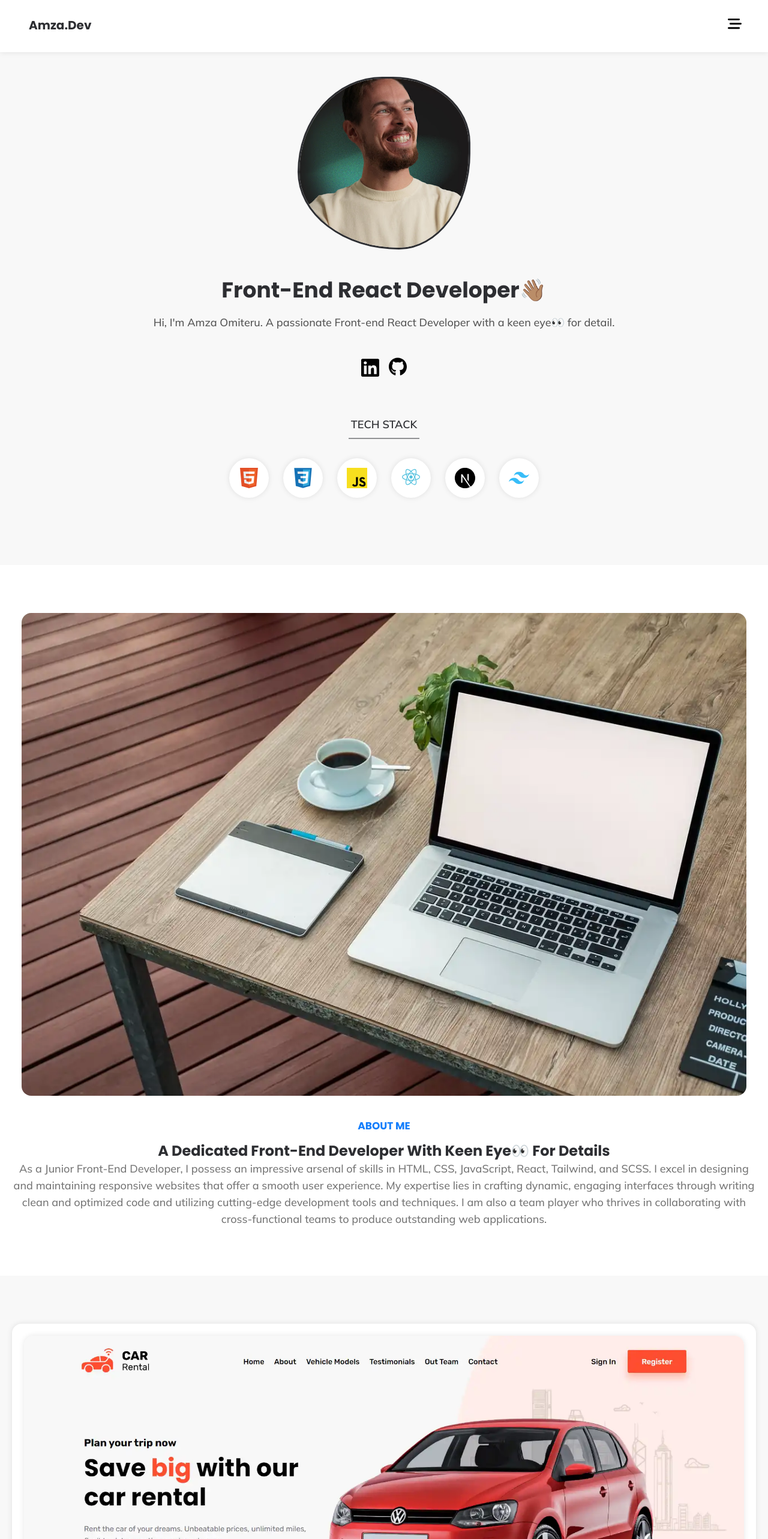
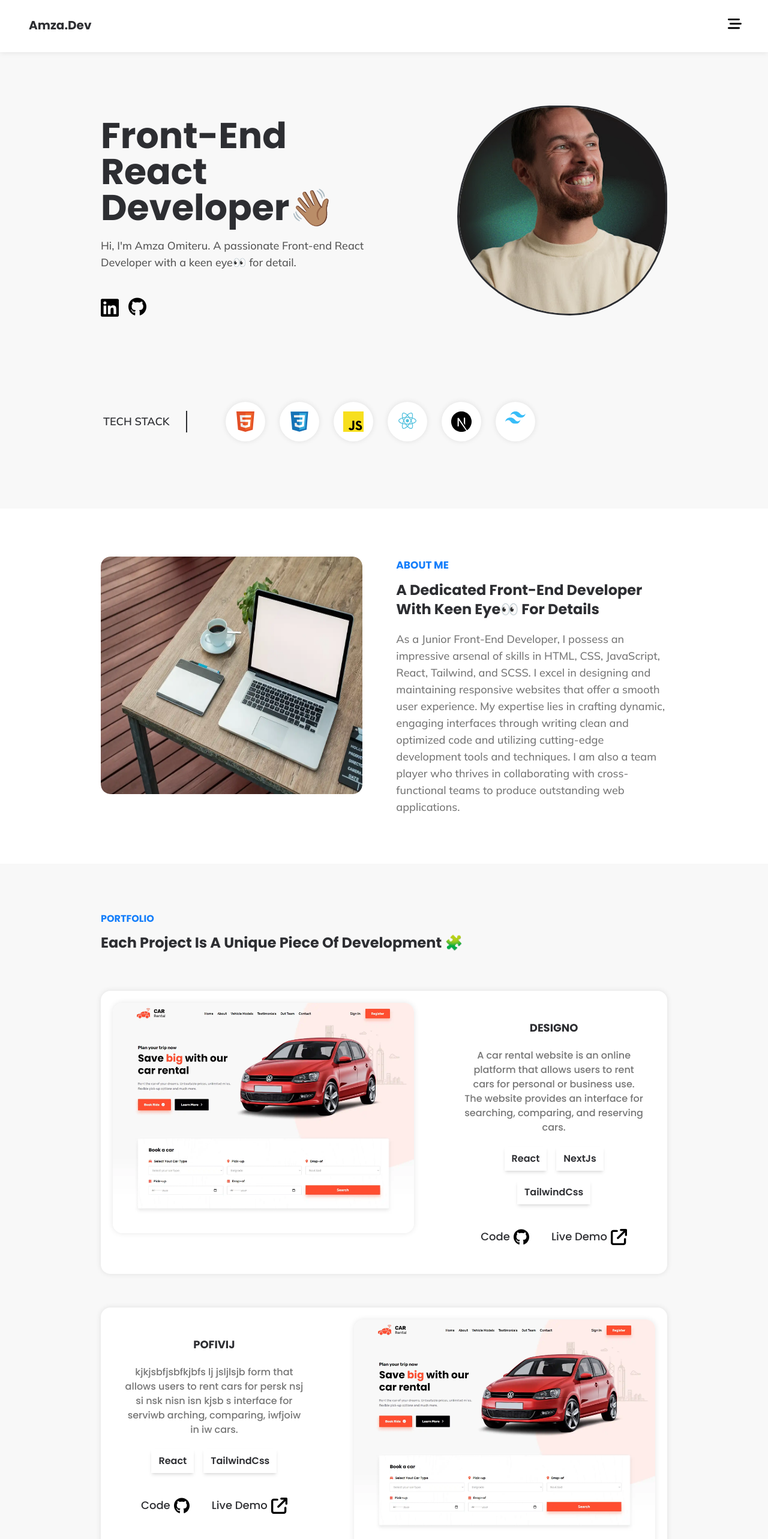
Before and after one commit to amza-web/my-portfolio, a Next.js app: page / in a window 1280 px wide. Shown: the top 2566 px of the page at 60% size. Built offline with nearby package versions, Linux system fonts and the light colour scheme.

Commit message:
finished the designing

```diff
--- a/app/globals.css
+++ b/app/globals.css
@@ -37,11 +37,12 @@
   h4{
     @apply font-bold uppercase;
   }
+
   .skills img{
     @apply max-w-[34px] ;
   }
   .skills ul{
-    @apply flex flex-wrap justify-center gap-6;
+    @apply flex lg:inline-flex flex-wrap justify-center gap-6;
   }
   .skills li {
     @apply bg-white rounded-full shadow-pr p-4 inline-flex;
@@ -50,7 +51,7 @@
     @apply py-20 bg-white;
   }
   .portfolio{
-    @apply mx-5 ;
+    @apply mx-5 md:mx-10;
   }
   .portfolio ul{
     @apply flex flex-wrap justify-center gap-4;
@@ -61,6 +62,9 @@
   .project{
     @apply p-5 bg-white rounded-2xl shadow-pr text-center flex flex-col gap-7;
   }
+  .container-d{
+    @apply lg:max-w-5xl lg:px-10 lg:mx-auto;
+  }
   .img-cont{
     @apply relative h-96 overflow-hidden rounded-2xl ;
   }
@@ -70,6 +74,15 @@
     @apply relative h-72 w-72 overflow-hidden border-solid border-[3px] border-dblue ;
     animation: blob-animation 8s infinite alternate ease-in-out;
 
+  }
+  .proj-list > div:nth-child(even) .img-cont{
+    order: 1;
+  }
+  .inline-on li{
+    @apply inline-block;
+  }
+  .tech-txt{
+    @apply border-0 border-[#2d2e3280] pb-2 px-1 mb-8 border-b-2 inline-block font-mulish font-semibold lg:border-b-0 lg:m-0 lg:pr-7 lg:py-1 lg:border-r-2 lg:border-dblue lg:mr-16 ;
   }
   .shadow-pr{
     box-shadow: 0px 0px 10px rgb(0, 0, 0, .1);
--- a/app/page.js
+++ b/app/page.js
@@ -45,16 +45,16 @@ export default function Home() {
     <main className=''>
 
       <Navigation />
-      <section className='pt-32 text-center mx-4 flex flex-col gap-7'>
+      <section className='pt-32 lg:pt-44 lg:min-h-[350px] text-center mx-4 flex flex-col lg:flex-row md:text-left gap-7 md:max-w-lg md:mx-auto lg:max-w-5xl lg:justify-between lg:px-10'>
         <div className='flex justify-center'>
-          <picture className='hero-pic'>
-            <Image className="absolute scale-125" src={hero} alt='hero' />
+          <picture className='hero-pic lg:w-[350px] lg:h-[350px] lg:'>
+            <Image className="absolute lg:static scale-125" src={hero} alt='hero' />
           </picture>
         </div>
-        <div>
-          <h1 className='text-4xl font-bold my-5'>Front-End React Developer👋🏽</h1>
+        <div className='lg:-order-1 lg:max-w-[500px]'>
+          <h1 className='text-4xl md:text-5xl lg:text-6xl font-bold my-5'>Front-End React Developer👋🏽</h1>
           <p className='font-mulish text-llp'>Hi, I'm Amza Omiteru. A passionate Front-end React Developer with a keen eye👀 for detail.</p>
-          <span className='flex justify-center gap-4 max-h-11 my-11'>
+          <span className='flex justify-center lg:justify-start gap-4 max-h-11 my-11'>
             <Link href={'#'}>
               <Image className='img-icon' src={linkedin} alt='logo' />
             </Link>
@@ -65,11 +65,11 @@ export default function Home() {
         </div>
 
       </section>
-      <section className='skills mb-28 mt-5 text-center'>
-        <div>
-          <h4 className='border-0 border-[#2d2e3280] pb-2 px-1 mb-8 border-b-2 inline-block font-mulish font-semibold'>Tech Stack</h4>
+      <section className='skills mb-28 mt-5 text-center lg:text-left lg:container-d md:max-w-xl  md:mx-auto lg:max-w-5xl lg:flex lg:items-center lg:mt-24'>
+        <div className='lg:inline-block'>
+          <h4 className='tech-txt'>Tech Stack</h4>
         </div>
-        <ul>
+        <ul className='lg:inline-on'>
           <li>
             <Image src={html} alt='HTML logo' />
           </li>
@@ -91,14 +91,15 @@ export default function Home() {
         </ul>
       </section>
       <section className='about px-5'>
-        <div className='px-4 mb-9'>
-          <picture>
+        <div className="lg:container-d lg:flex lg:mx-auto lg:gap-10">
+          <div className='px-4 lg:pl-0 mb-9 md:mx-auto md:max-w-lg lg:basis-1/2'>
+            <picture className='lg:h-full lg:w-full lg:overflow-hidden lg:flex lg:rounded-2xl'>
               <Image  className='overflow-hidden rounded-2xl' src={about} alt='about-img' />
             </picture>
           </div>
-        <div className=' text-center'>
+          <div className=' text-center lg:text-left md:mx-auto md:max-w-xl lg:basis-1/2'>
             <h2>About me</h2>
-          <h3>A dedicated Front-end Developer with keen eye👀 for details</h3>
+            <h3 className='lg:pb-5'>A dedicated Front-end Developer with keen eye👀 for details</h3>
             <p className='font-mulish'>
               As a Junior Front-End Developer, I possess an impressive arsenal of skills in HTML, CSS, JavaScript, React,
               Tailwind, and SCSS. I excel in designing and maintaining responsive websites that offer a smooth user experience.
@@ -107,18 +108,25 @@ export default function Home() {
               teams to produce outstanding web applications.
             </p>
           </div>
+        </div>
       </section>
-
-      <section className='portfolio mt-20 flex flex-col gap-14 mb-20 '>
+      <section className='my-20 portfolio lg:container-d lg:mx-auto'>
+        <div className='text-center md:text-left mb-16'>
+          <h2 className="uppercase text-lblue text-base">Portfolio</h2>
+          <h3 className='text-2xl'>Each project is a unique piece of development 🧩</h3>
+        </div>
+        <div className='flex flex-col gap-14 lg:proj-list'>
           {projList.map((item, index)=>{
             return (<Project project={item} key={index} />)
           })}
+        </div>
       </section>
-      <section className='text-center bg-white py-20'>
+      <section className='text-center md:text-left bg-white py-20 px-10'>
+        <div className="lg:container-d">
           <h2>Contact</h2>
           <h3>Don't be shy! Hit me up! 👇</h3>
-        <div className='flex flex-col gap-[50px] mt-[50px]'>
-          <div>
+          <div className='flex flex-col md:flex-row gap-14 mt-14 md:gap-20'>
+            <div className='md:flex md:gap-5'>
               <div className='h-14  w-14 rounded-full bg-white inline-flex items-center justify-center text-blue-600 shadow-md'>
                 <Image className='w-[30px]' src={mapS} alt="location-icon" />
               </div>
@@ -127,7 +135,7 @@ export default function Home() {
                 <p className='text-lp'>Lagos, Nigeria</p>
               </div>
             </div>
-          <div>
+            <div className='md:flex md:gap-5'>
               <div className='h-14  w-14 rounded-full bg-white inline-flex items-center justify-center text-blue-600 shadow-md'>
                 <Image className='max-w-[30px]' src={mail} alt="location-icon" />
               </div>
@@ -137,10 +145,11 @@ export default function Home() {
               </div>
             </div>
           </div>
+        </div>
       </section>
 
-      <footer className='bg-dblue text-center py-[50px]'>
-        <div>
+      <footer className='bg-dblue text-center py-14 px-10'>
+        <div className='md:flex md:justify-between md:items-center lg:container-d'>
           <p className='text-white text-[17px]'>Copyright © {date.getFullYear()}. All rights reserved</p>
           <div className='flex justify-center mt-3'>
             <div>
--- a/components/Project.js
+++ b/components/Project.js
@@ -7,16 +7,16 @@ import arrow from '@/app/assets/svg/arrow.svg'
 
 const Project = ({project}) => {
   return (
-    <div className='project'>
-        <div className="img-cont shadow-pr">
+    <div className='project md:mx-auto md:max-w-xl lg:max-w-none lg:flex lg:flex-row lg:justify-center lg:gap-16'>
+        <div className="img-cont shadow-pr lg:basis-3/5">
             <Image src={project.image} alt='proj1' />
         </div>
-        <div className='px-5'>
-            <h4>{project.title}</h4>
-            <p>
+        <div className='px-5 md:max-w-xs md:mx-auto lg:basis-2/5 lg:max-w-none lg:py-7'>
+            <h4 className='mb-5'>{project.name}</h4>
+            <p className='lg:text-base'>
                 {project.desc}
             </p>
-            <ul className='mt-5'>
+            <ul className='mt-5 text-base font-semibold'>
                 {project.involvedTech.map((skill, index)=>{
 
                     return <li>{skill}</li>
```
Lines whose indentation alone changed are shown as unchanged.
